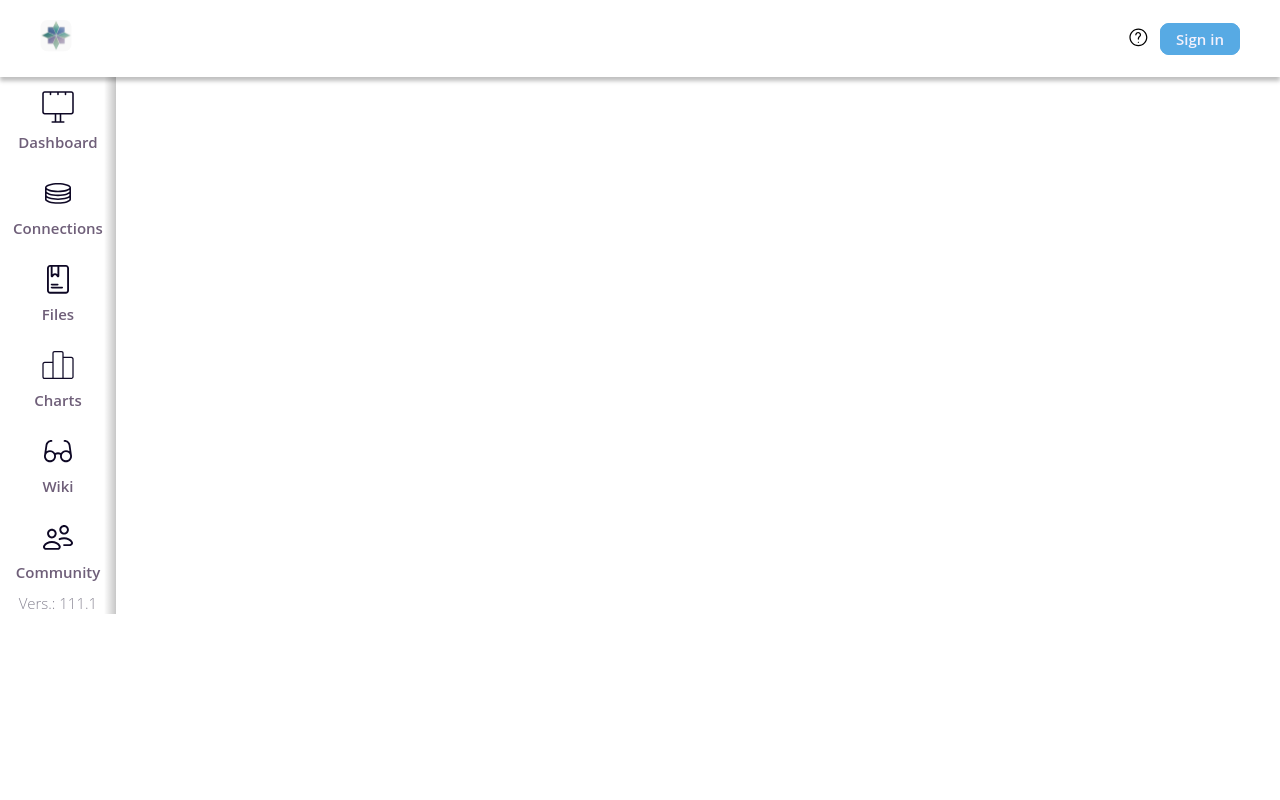
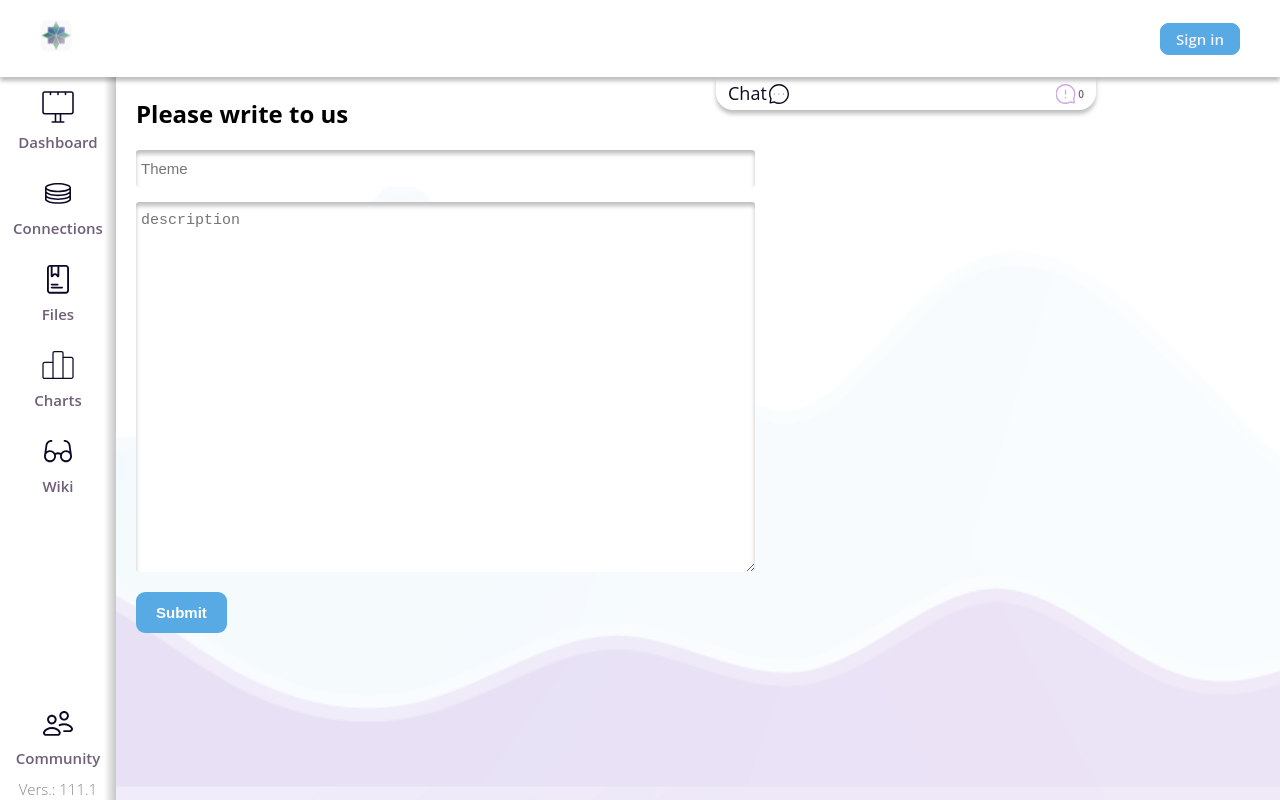
Before and after one commit to MamedovShuxrat/vord-project, a React (Create React App) app: page /feedback in a window 1280 px wide. Built offline with nearby package versions, Linux system fonts and the light colour scheme; a web font is replaced by a local one.

Commit message:
feedback page has been created, a form for sending to the server has been added , with notifications about the status of the request

```diff
--- /dev/null
+++ b/src/components/FeedbackForm/FeedbackForm.jsx
@@ -0,0 +1,80 @@
+import React, { useState } from "react";
+import styles from "./feedbackForm.module.scss"
+import axios from "axios";
+import { toast } from "react-hot-toast";
+import { useSelector } from "react-redux";
+
+const API_URL = process.env.REACT_APP_API_URL || "http://vardserver:8000/api";
+const feedback = `${API_URL}/feedback/`;
+
+const FeedbackForm = () => {
+    const [theme, setTheme] = useState("");
+    const [description, setDescription] = useState("");
+    const token = useSelector((state) => state.user.token)
+    console.log(token);
+
+
+    const handleSubmit = async (e) => {
+        e.preventDefault();
+        try {
+            const response = await toast.promise(
+                axios.post(
+                    feedback,
+                    { theme, description },
+                    {
+                        headers: {
+                            Authorization: `Bearer ${token}`,
+                        },
+                    }
+                ),
+                {
+                    loading: "Sending feedback...",
+                    success: "Feedback submitted successfully!",
+                    error: "Failed to submit feedback. Please try again.",
+                }
+            );
+            if (response.status === 201) {
+                setTheme("");
+                setDescription("");
+            } else {
+                console.error("Failed to submit feedback. Please try again.")
+            }
+        } catch (error) {
+            console.error("Failed to submit feedback. Please try again.")
+        }
+    };
+
+    return (
+        <form onSubmit={handleSubmit}>
+            <div>
+                <input
+                    className={styles.inputField}
+                    type="text"
+                    id="theme"
+                    required
+                    value={theme}
+                    placeholder="Theme"
+                    onChange={(e) => setTheme(e.target.value)}
+                />
+                <textarea
+                    className={`${styles.inputField} ${styles.textareaField}`}
+                    placeholder="description"
+                    id="description"
+                    required
+                    value={description}
+                    onChange={(e) => setDescription(e.target.value)}
+                />
+            </div>
+
+            <button
+                className={styles.changeButton}
+                type="submit"
+            >
+                Submit
+            </button>
+        </form>
+    );
+
+}
+
+export default FeedbackForm
--- /dev/null
+++ b/src/components/FeedbackForm/feedbackForm.module.scss
@@ -0,0 +1,58 @@
+.inputField {
+    min-width: 619px;
+    width: 100%;
+    padding: 10px;
+    margin-bottom: 15px;
+    box-shadow: inset 0px 4px 4px 0px rgba(0, 0, 0, 0.25);
+    background: rgb(255, 255, 255);
+
+    position: relative;
+    border-radius: 3px;
+    border: none;
+    color: rgb(135, 132, 146);
+    font-size: 15px;
+    font-weight: 400;
+    width: 100%;
+    outline: none;
+    transition: transform 0.3s ease;
+
+
+    &:focus {
+        border: 1px solid rgb(87, 170, 228);
+    }
+
+    &::placeholder {
+        position: absolute;
+        top: 10px;
+        left: 5px;
+        transition: transform 0.3s ease;
+
+    }
+
+    &:focus::placeholder {
+        transform: translateX(-200%);
+    }
+}
+
+.changeButton {
+    background-color: rgb(87, 170, 228);
+    color: #fff;
+    border: none;
+    cursor: pointer;
+    align-self: flex-end;
+    padding: 10px 20px;
+    border-radius: 9px;
+    font-size: 15px;
+    font-weight: 600;
+    line-height: 140%;
+    transition: all .3s ease-in-out;
+
+    &:hover {
+        border-radius: 9px 1px 9px 9px;
+        background: rgb(8, 89, 145)
+    }
+}
+
+.textareaField{
+    height: 370px;
+}
--- a/src/components/Header/Header.jsx
+++ b/src/components/Header/Header.jsx
@@ -32,7 +32,6 @@ const Header = () => {
     dispatch(performLogout());
     localStorage.removeItem("userToken");
     localStorage.removeItem("userData");
-    // toast.success("Logout successful");
   };
 
   return (
@@ -43,10 +42,12 @@ const Header = () => {
             <img width={32} height={32} src={mainLogoSvg} alt="main logo" />
           </Link>
           <div className={HeaderStyles.userMenu}>
-            <button>
-              <img width={24} height={24} src={faqSvg} alt="faq" />
-            </button>
-            {user && (
+            {user && (<>
+              <Link to="/feedback">
+                <button>
+                  <img width={24} height={24} src={faqSvg} alt="faq" />
+                </button>
+              </Link>
               <Link to="/profile">
                 <button className={HeaderStyles.userSetting}>
                   <img
@@ -57,6 +58,7 @@ const Header = () => {
                   />
                 </button>
               </Link>
+            </>
             )}
             {isUserAuth ? (
               <div className={HeaderStyles.user}>
--- /dev/null
+++ b/src/pages/Feedback/Feedback.jsx
@@ -0,0 +1,22 @@
+import React, { useState, useEffect } from "react";
+import styles from "./feedback.module.scss";
+import Chat from "../../components/Chat/Chat";
+import commonStyles from "../../assets/styles/commonStyles/common.module.scss";
+import FeedbackForm from "../../components/FeedbackForm/FeedbackForm";
+
+const Feedback = () => {
+
+    return (
+        <div className={commonStyles.sectionWrapper}>
+            <div className={styles.feedbackPage}>
+                <h2 className={styles.feedbackTitle}>Please write to us</h2>
+                <FeedbackForm />
+            </div>
+            <div className={commonStyles.chatWrapper}>
+                <Chat />
+            </div>
+        </div>
+    );
+};
+
+export default Feedback;
--- /dev/null
+++ b/src/pages/Feedback/feedback.module.scss
@@ -0,0 +1,9 @@
+    .feedbackPage{
+        max-width: 600px;
+        padding: 20px;
+    }
+
+
+  .feedbackTitle{
+    margin-bottom: 20px;
+  }
--- a/src/router/RoutesConfig.jsx
+++ b/src/router/RoutesConfig.jsx
@@ -10,6 +10,7 @@ import ChartsPage from "../pages/Charts/СhartsPage";
 import WikiPage from "../pages/Wiki/WikiPage";
 import CommunityPage from "../pages/Community/CommunityPage";
 import ProfilePage from "../pages/Profile/ProfilePage";
+import Feedback from "../pages/Feedback/Feedback"
 
 const RoutesConfig = () => {
   const dispatch = useDispatch();
@@ -30,6 +31,7 @@ const RoutesConfig = () => {
       <Route path="/wiki" element={<WikiPage />} />
       <Route path="/community" element={<CommunityPage />} />
       <Route path="/profile" element={<ProfilePage />} />
+      <Route path="/feedback" element={<Feedback />} />
     </Routes>
   );
 };
```
